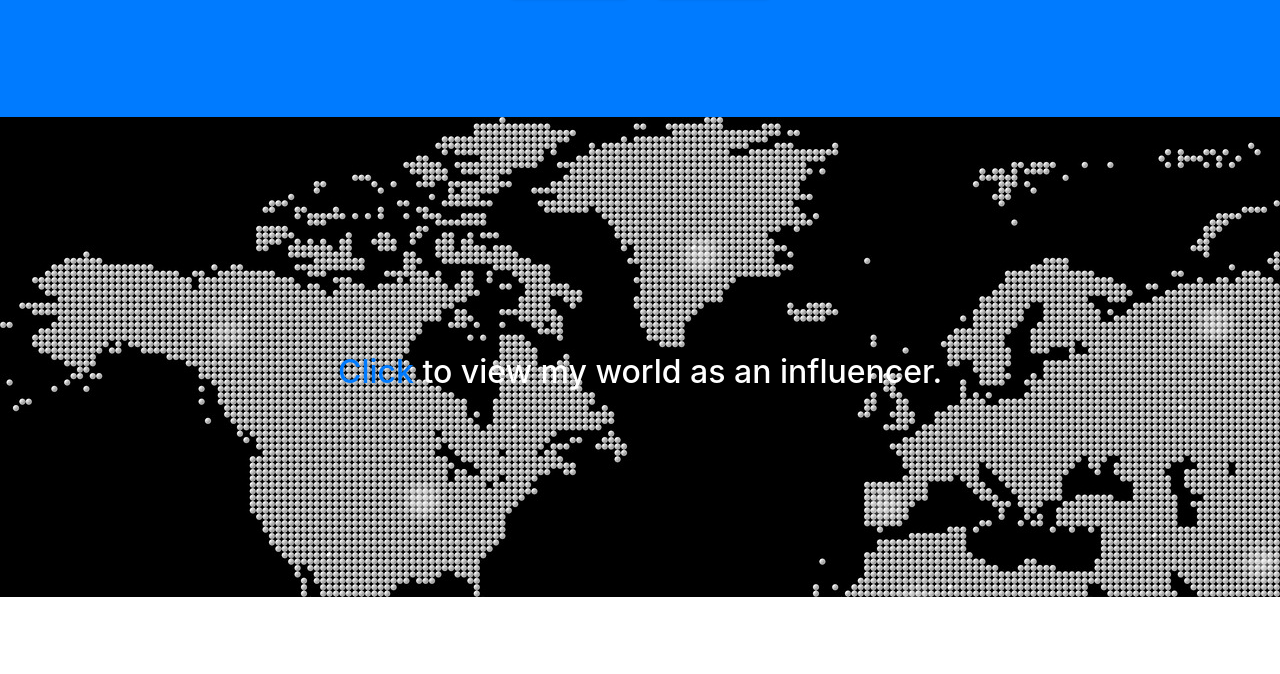
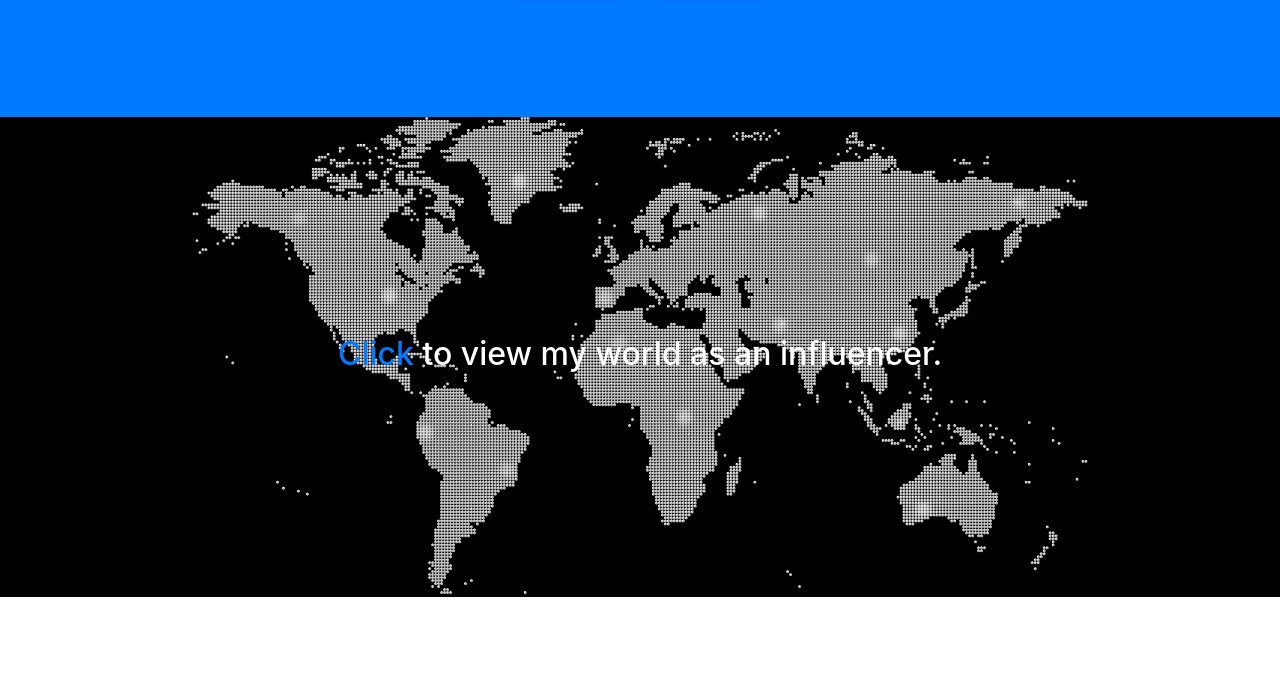
Before and after one commit to ebuniyan/portfolio, a website with bundled scripts: page index.html in a window 1280 px wide. Shown: the part 2414-3088 px from the top of the page. Built offline with nearby package versions, Linux system fonts and the light colour scheme; files whose address does not match are found by name.

Commit message:
Add files via upload

```diff
--- a/css/stylish-portfolio.css
+++ b/css/stylish-portfolio.css
@@ -48,18 +48,31 @@ h6 {
 /* Map */
 .map {
   height: 30rem;
-  text-align: center;
-  display: block;
-}
+  }
 
 @media (max-width: 992px) {
   .map {
     height: 75%;
+
   }
 }
 
 .map iframe {
   pointer-events: none;
+}
+
+.maps {
+  min-height: 30rem;
+  position: relative;
+  display: table;
+  width: 100%;
+  height: auto;
+  padding-top: 8rem;
+  padding-bottom: 8rem;
+  background: url("../img/maps.jpg");
+  background-position: center center;
+  background-repeat: no-repeat;
+  background-size: cover;
 }
 
 .scroll-to-top {
@@ -96,19 +109,6 @@ h6 {
   padding-top: 8rem;
   padding-bottom: 8rem;
   background: url("../img/Teola_masthead.png");
-  background-position: center center;
-  background-repeat: no-repeat;
-  background-size: cover;
-}
-
-.maps {
-  min-height: 20rem;
-  position: relative;
-  display: table;
-  width: 100%;
-  height: auto;
-  padding-top: 0rem;
-  padding-bottom: 8rem;
   background-position: center center;
   background-repeat: no-repeat;
   background-size: cover;
@@ -282,7 +282,7 @@ h6 {
 .influencer {
   color: #fff;
   position: relative;
-  top: -250px;
+  top: 90px;
 }
 
 
--- a/index.html
+++ b/index.html
@@ -304,8 +304,8 @@
   </section>
 
   <!-- Map -->
-  <div id="contact" class="map">
-    <iframe src="img/map.jpg" scrolling="no" style= "width:100%;" alt="" ></iframe>
+  <div id="contact" class="maps">
+    <!--<iframe src="img/map.jpg" scrolling="no" alt="" ></iframe>-->
     <div class="container text-center influencer">
     <h2 class="mb-4"> <a href="https://www.instagram.com/styleforte_reforms/" target="_blank">Click</a> to view my world as an influencer.</h2>
     </div>
```
Also changed, not shown: img/maps.jpg (added).
